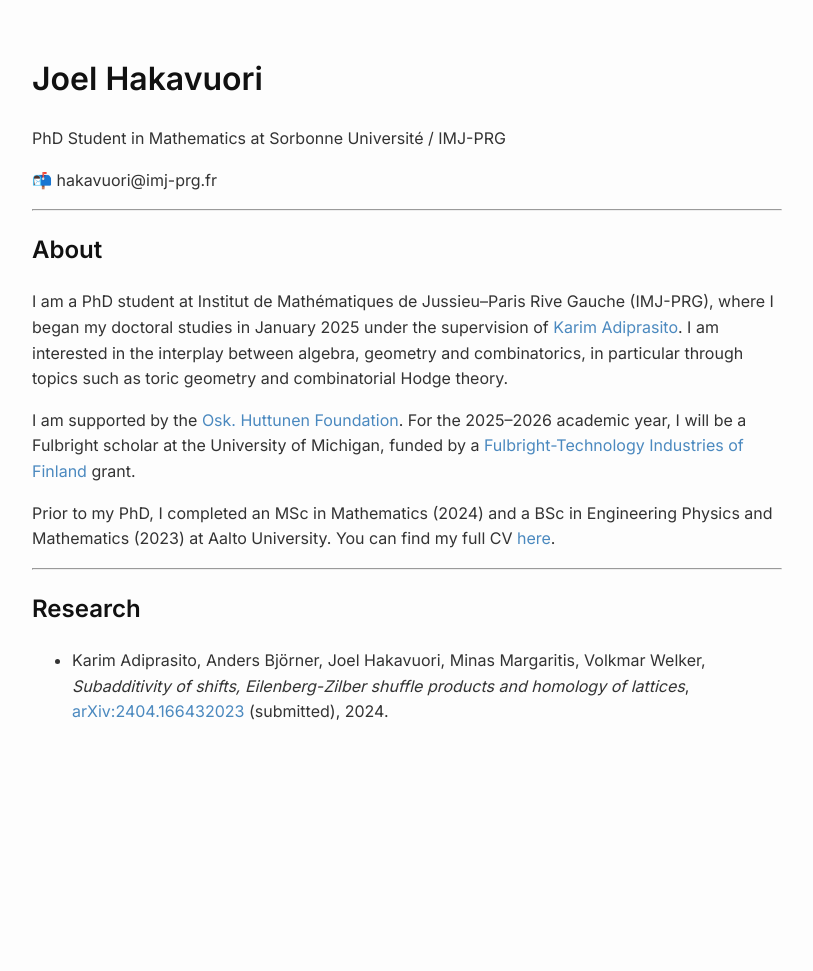
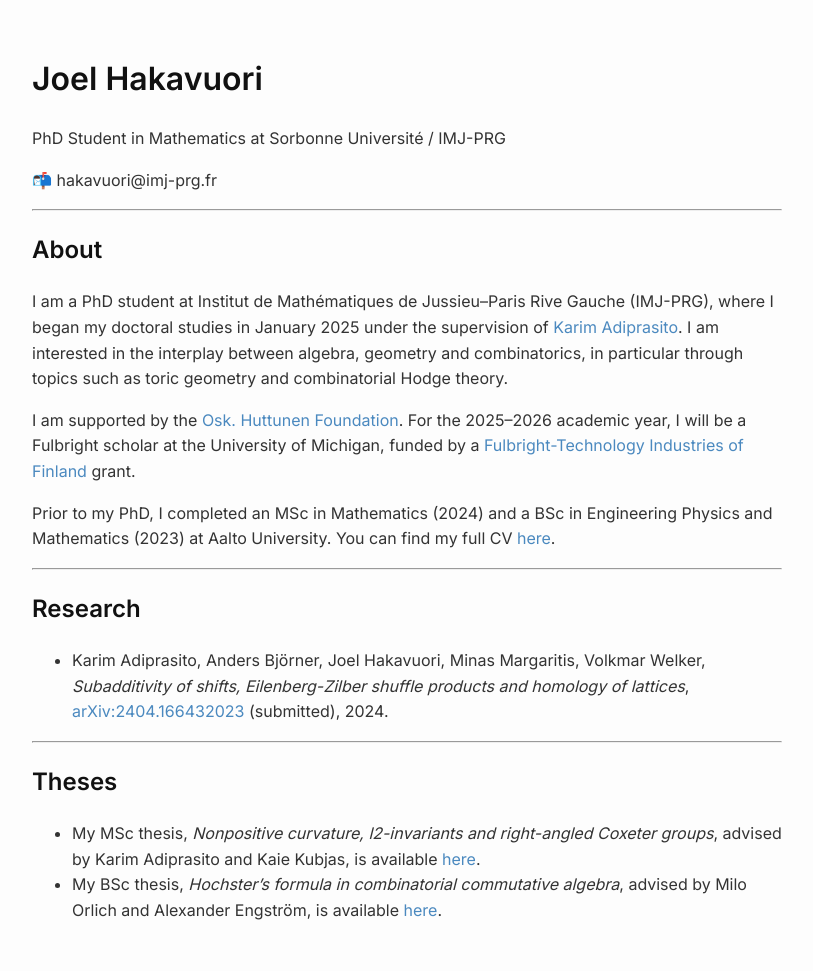
Before and after one commit to hakav/hakav.github.io, a Jekyll site: the page built from index.md, in a window 1280 px wide. Shown: the whole page, without its empty margins (233-1046 px from the left). Built offline with Jekyll 4.4.1, drawn with Linux system fonts in a browser that asks for light colours; before the commit the page ends 900 px from its top, so only the background shows below that.

Commit message:
Update index.md

```diff
--- a/index.md
+++ b/index.md
@@ -24,3 +24,10 @@ Prior to my PhD, I completed an MSc in Mathematics (2024) and a BSc in Engineeri
 ## Research
 
 - Karim Adiprasito, Anders Björner, Joel Hakavuori, Minas Margaritis, Volkmar Welker, *Subadditivity of shifts, Eilenberg-Zilber shuffle products and homology of lattices*, [arXiv:2404.166432023](https://arxiv.org/abs/2404.16643) (submitted), 2024.
+
+---
+
+## Theses
+
+- My MSc thesis, *Nonpositive curvature, l2-invariants and right-angled Coxeter groups*, advised by Karim Adiprasito and Kaie Kubjas, is available [here](MScThesis.pdf).
+- My BSc thesis, *Hochster's formula in combinatorial commutative algebra*, advised by Milo Orlich and Alexander Engström, is available [here](BScThesis.pdf).
```
